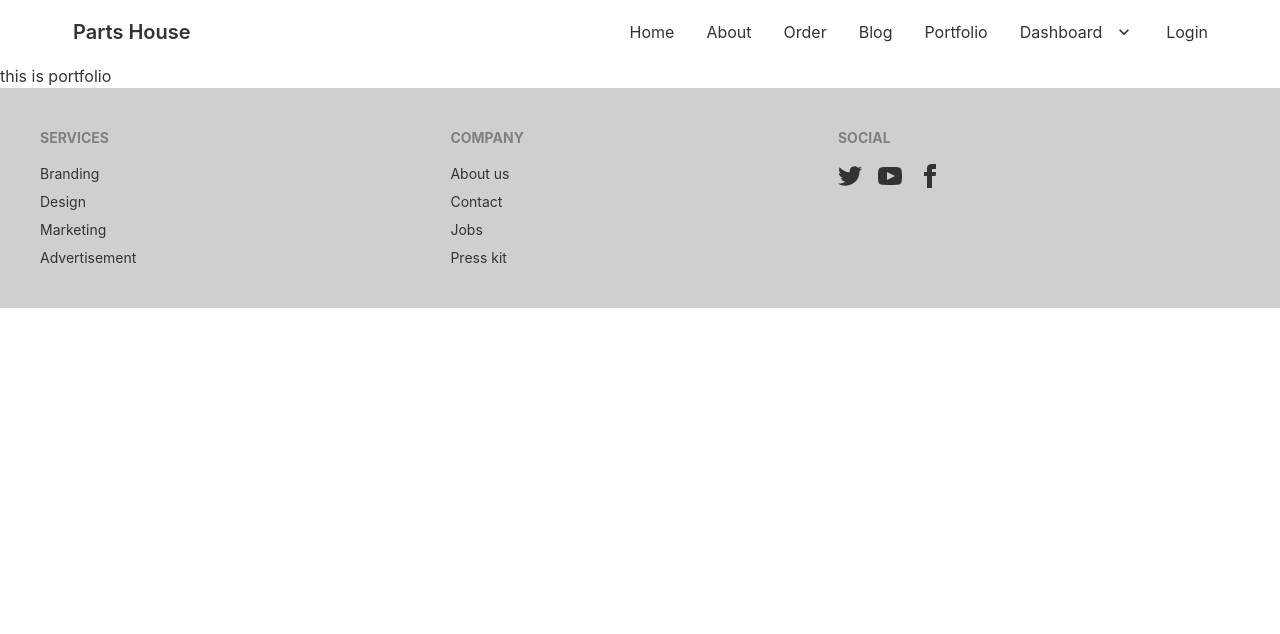
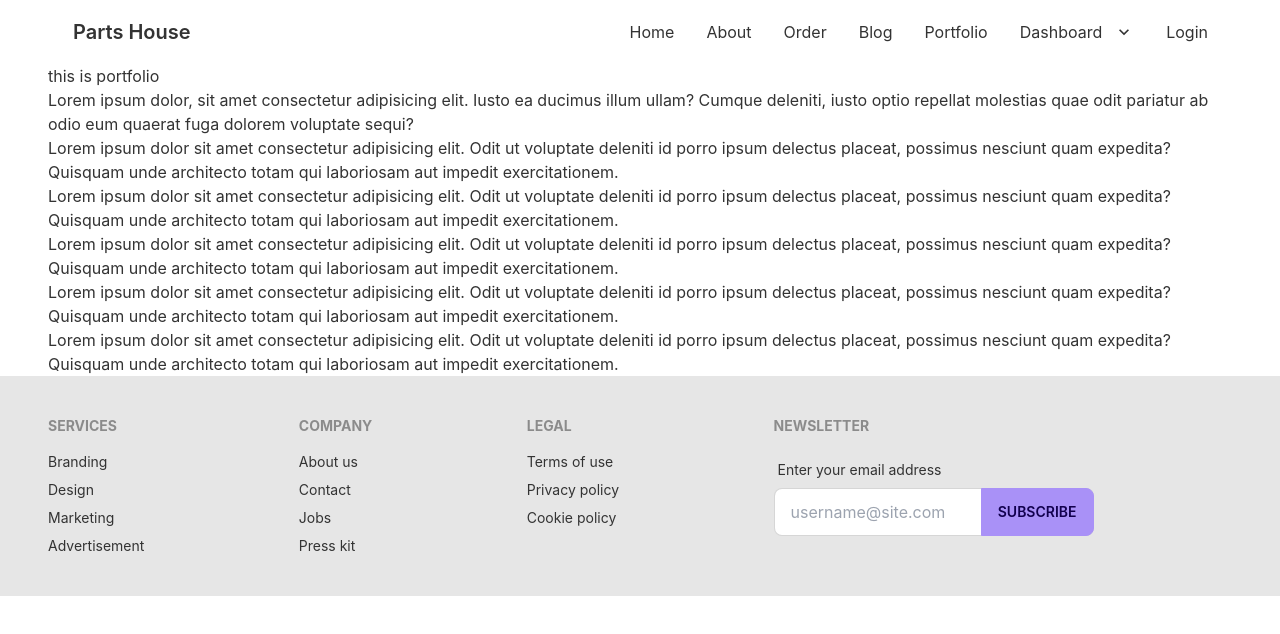
Before and after one commit to Showshad-UIA/Product-Manufecture-App, a React (Create React App) app: page /portfolio in a window 1280 px wide. Shown: the top 634 px of the page. Built offline with nearby package versions, Linux system fonts and the light colour scheme.

Commit message:
review section  added

```diff
--- a/package.json
+++ b/package.json
@@ -10,6 +10,7 @@
     "daisyui": "^2.15.0",
     "date-fns": "^2.28.0",
     "firebase": "^9.8.1",
+    "mdb-react-ui-kit": "^3.0.0",
     "react": "^18.1.0",
     "react-bootstrap": "^2.4.0",
     "react-day-picker": "^8.0.5",
--- a/src/App.js
+++ b/src/App.js
@@ -9,7 +9,7 @@ import Dashboard from "./Pages/Dashboard/Dashboard";
 import Blog from "./Pages/Blog/Blog";
 import Portfolio from "./Pages/Portfolio/Portfolio";
 import Order from "./Pages/Order/Order";
-import Footer from "./Footer/Footer";
+import Footer from "./Pages/Shared/Footer/Footer";
 
 function App() {
 	return (
--- a/src/Footer/Footer.js
+++ /dev/null
@@ -1,62 +0,0 @@
-import React from "react";
-
-const Footer = () => {
-	return (
-		<footer class="footer p-10 bg-base-300 text-base-content">
-			<div>
-				<span class="footer-title">Services</span>
-				<a class="link link-hover">Branding</a>
-				<a class="link link-hover">Design</a>
-				<a class="link link-hover">Marketing</a>
-				<a class="link link-hover">Advertisement</a>
-			</div>
-			<div>
-				<span class="footer-title">Company</span>
-				<a class="link link-hover">About us</a>
-				<a class="link link-hover">Contact</a>
-				<a class="link link-hover">Jobs</a>
-				<a class="link link-hover">Press kit</a>
-			</div>
-			<div>
-				<span class="footer-title">Social</span>
-				<div class="grid grid-flow-col gap-4">
-					<a>
-						<svg
-							xmlns="http://www.w3.org/2000/svg"
-							width="24"
-							height="24"
-							viewBox="0 0 24 24"
-							class="fill-current"
-						>
-							<path d="M24 4.557c-.883.392-1.832.656-2.828.775 1.017-.609 1.798-1.574 2.165-2.724-.951.564-2.005.974-3.127 1.195-.897-.957-2.178-1.555-3.594-1.555-3.179 0-5.515 2.966-4.797 6.045-4.091-.205-7.719-2.165-10.148-5.144-1.29 2.213-.669 5.108 1.523 6.574-.806-.026-1.566-.247-2.229-.616-.054 2.281 1.581 4.415 3.949 4.89-.693.188-1.452.232-2.224.084.626 1.956 2.444 3.379 4.6 3.419-2.07 1.623-4.678 2.348-7.29 2.04 2.179 1.397 4.768 2.212 7.548 2.212 9.142 0 14.307-7.721 13.995-14.646.962-.695 1.797-1.562 2.457-2.549z"></path>
-						</svg>
-					</a>
-					<a>
-						<svg
-							xmlns="http://www.w3.org/2000/svg"
-							width="24"
-							height="24"
-							viewBox="0 0 24 24"
-							class="fill-current"
-						>
-							<path d="M19.615 3.184c-3.604-.246-11.631-.245-15.23 0-3.897.266-4.356 2.62-4.385 8.816.029 6.185.484 8.549 4.385 8.816 3.6.245 11.626.246 15.23 0 3.897-.266 4.356-2.62 4.385-8.816-.029-6.185-.484-8.549-4.385-8.816zm-10.615 12.816v-8l8 3.993-8 4.007z"></path>
-						</svg>
-					</a>
-					<a>
-						<svg
-							xmlns="http://www.w3.org/2000/svg"
-							width="24"
-							height="24"
-							viewBox="0 0 24 24"
-							class="fill-current"
-						>
-							<path d="M9 8h-3v4h3v12h5v-12h3.642l.358-4h-4v-1.667c0-.955.192-1.333 1.115-1.333h2.885v-5h-3.808c-3.596 0-5.192 1.583-5.192 4.615v3.385z"></path>
-						</svg>
-					</a>
-				</div>
-			</div>
-		</footer>
-	);
-};
-
-export default Footer;
--- a/src/Pages/Home/Home.js
+++ b/src/Pages/Home/Home.js
@@ -1,15 +1,16 @@
 import React from "react";
-import Footer from "../../Footer/Footer";
+
 import Products from "../Products/Products";
+import Reviews from "../Reviews/Reviews";
 
 import Banner from "./Banner";
 
 const Home = () => {
 	return (
-		<div>
+		<div className="px-12">
 			<Banner></Banner>
 			<Products></Products>
-			<Footer></Footer>
+			<Reviews></Reviews>
 		</div>
 	);
 };
--- a/src/Pages/Portfolio/Portfolio.js
+++ b/src/Pages/Portfolio/Portfolio.js
@@ -2,8 +2,41 @@ import React from "react";
 
 const Portfolio = () => {
 	return (
-		<div>
+		<div className="container px-12">
 			<h1>this is portfolio</h1>
+			Lorem ipsum dolor, sit amet consectetur adipisicing elit. Iusto ea ducimus
+			illum ullam? Cumque deleniti, iusto optio repellat molestias quae odit
+			pariatur ab odio eum quaerat fuga dolorem voluptate sequi?
+			<div>
+				Lorem ipsum dolor sit amet consectetur adipisicing elit. Odit ut
+				voluptate deleniti id porro ipsum delectus placeat, possimus nesciunt
+				quam expedita? Quisquam unde architecto totam qui laboriosam aut impedit
+				exercitationem.
+			</div>
+			<div>
+				Lorem ipsum dolor sit amet consectetur adipisicing elit. Odit ut
+				voluptate deleniti id porro ipsum delectus placeat, possimus nesciunt
+				quam expedita? Quisquam unde architecto totam qui laboriosam aut impedit
+				exercitationem.
+			</div>
+			<div>
+				Lorem ipsum dolor sit amet consectetur adipisicing elit. Odit ut
+				voluptate deleniti id porro ipsum delectus placeat, possimus nesciunt
+				quam expedita? Quisquam unde architecto totam qui laboriosam aut impedit
+				exercitationem.
+			</div>
+			<div>
+				Lorem ipsum dolor sit amet consectetur adipisicing elit. Odit ut
+				voluptate deleniti id porro ipsum delectus placeat, possimus nesciunt
+				quam expedita? Quisquam unde architecto totam qui laboriosam aut impedit
+				exercitationem.
+			</div>
+			<div>
+				Lorem ipsum dolor sit amet consectetur adipisicing elit. Odit ut
+				voluptate deleniti id porro ipsum delectus placeat, possimus nesciunt
+				quam expedita? Quisquam unde architecto totam qui laboriosam aut impedit
+				exercitationem.
+			</div>
 		</div>
 	);
 };
--- a/src/Pages/Product/Product.js
+++ b/src/Pages/Product/Product.js
@@ -17,18 +17,33 @@ const Product = (props) => {
 		navigate(path);
 	};
 	return (
-		<div className="product px-12">
-			<img className="justify-content-center" src={img} alt="" />
+		// <div className="product px-12">
+		// 	<img className="justify-content-center" src={img} alt="" />
 
+		// 	<h2>Name:{name}</h2>
+		// 	<h5>Price:{price}</h5>
+		// 	<h5>Minimum_order_quantity:{minimum_order_quantity}</h5>
+		// 	<h5>Available_order_quantity:{available_quantity}</h5>
+		// 	<p>Description:{description}</p>
+
+		// 	<button className="btn btn-primary text-white" onClick={itemDetails}>
+		// 		Buy Now
+		// 	</button>
+		// </div>
+		<div class="card  bg-base-100 shadow-xl">
+			<figure class="px-10 pt-10">
+				<img src={img} alt="Shoes" class="rounded-xl" />
+			</figure>
+			<div class="card-body items-center text-center">
 				<h2>Name:{name}</h2>
 				<h5>Price:{price}</h5>
 				<h5>Minimum_order_quantity:{minimum_order_quantity}</h5>
 				<h5>Available_order_quantity:{available_quantity}</h5>
 				<p>Description:{description}</p>
-
 				<button className="btn btn-primary text-white" onClick={itemDetails}>
 					Buy Now
 				</button>
+			</div>
 		</div>
 	);
 };
--- a/src/Pages/Products/Products.js
+++ b/src/Pages/Products/Products.js
@@ -8,12 +8,13 @@ const Products = () => {
 		fetch("http://localhost:5000/tools")
 			.then((res) => res.json())
 			.then((data) => setProducts(data));
-		console.log("data");
 	}, []);
 	return (
-		<div>
-			<h2 className="text-center mt-5 my-5 font-bold">Feature Product</h2>
-			<div className="product-container mx-12">
+		<div className="my-28">
+			<div className="text-center">
+				<h2 className="text-primary text-4xl mb-5">On Stock Tools </h2>
+			</div>
+			<div className=" grid sm:grid-cols-1 md:grid-cols-2 lg:grid-cols-3 gap-5 px-12">
 				{products.map((product) => (
 					<Product key={product.id} product={product}></Product>
 				))}
--- /dev/null
+++ b/src/Pages/Review/Review.js
@@ -0,0 +1,23 @@
+import React from "react";
+
+const Review = ({ review }) => {
+	return (
+		<div class="card lg:max-w-lg  mb-5  bg-base-100 shadow-xl">
+			<div class="card-body flex">
+				<div className="flex items-center">
+					<div class="avatar ">
+						<div class="w-24 rounded-full ring ring-primary ring-offset-base-100 mr-5">
+							<img src={review.img} alt="reviewer" />
+						</div>
+					</div>
+					<div>
+						<h3 className="text-xl">{review.name}</h3>
+						<h3 className="text-xl">Ratings:{review.ratings}</h3>
+					</div>
+				</div>
+			</div>
+		</div>
+	);
+};
+
+export default Review;
--- /dev/null
+++ b/src/Pages/Reviews/Reviews.js
@@ -0,0 +1,37 @@
+import React from "react";
+import img1 from "../../Asset/review 1.png";
+import img2 from "../../Asset/review 1.png";
+import img3 from "../../Asset/review 1.png";
+import Review from "../Review/Review";
+
+const Reviews = () => {
+	const reviews = [
+		{
+			_id: 1,
+			name: "Robert",
+			rating: "good",
+			img: img2,
+		},
+		{
+			_id: 2,
+			name: "Robert",
+			rating: "good",
+			img: img3,
+		},
+		{
+			_id: 3,
+			name: "Robert",
+			rating: "good",
+			img: img3,
+		},
+	];
+	return (
+		<div className="grid grid-cols-1 md:grid-cols-2 lg:grid-cols-3 gap-5">
+			{reviews.map((review) => (
+				<Review key={review._id} review={review}></Review>
+			))}
+		</div>
+	);
+};
+
+export default Reviews;
--- /dev/null
+++ b/src/Pages/Shared/Footer/Footer.js
@@ -0,0 +1,50 @@
+import React from "react";
+import { Link } from "react-router-dom";
+
+// import { MDBFooter, MDBContainer, MDBCol, MDBRow } from "mdb-react-ui-kit";
+const Footer = () => {
+	return (
+		<footer class="footer p-10 px-12 bg-base-200 text-base-content">
+			<div>
+				<span class="footer-title">Services</span>
+				<a class="link link-hover">Branding</a>
+				<a class="link link-hover">Design</a>
+				<a class="link link-hover">Marketing</a>
+				<a class="link link-hover">Advertisement</a>
+			</div>
+			<div>
+				<span class="footer-title">Company</span>
+				<a class="link link-hover">About us</a>
+				<a class="link link-hover">Contact</a>
+				<a class="link link-hover">Jobs</a>
+				<a class="link link-hover">Press kit</a>
+			</div>
+			<div>
+				<span class="footer-title">Legal</span>
+				<a class="link link-hover">Terms of use</a>
+				<a class="link link-hover">Privacy policy</a>
+				<a class="link link-hover">Cookie policy</a>
+			</div>
+			<div>
+				<span class="footer-title">Newsletter</span>
+				<div class="form-control w-80">
+					<label class="label">
+						<span class="label-text">Enter your email address</span>
+					</label>
+					<div class="relative">
+						<input
+							type="text"
+							placeholder="username@site.com"
+							class="input input-bordered w-full pr-16"
+						/>
+						<button class="btn btn-primary absolute top-0 right-0 rounded-l-none">
+							Subscribe
+						</button>
+					</div>
+				</div>
+			</div>
+		</footer>
+	);
+};
+
+export default Footer;
--- a/src/firebase.init.js
+++ b/src/firebase.init.js
@@ -1,5 +1,5 @@
 import { initializeApp } from "firebase/app";
-import { getAuth, signInWithEmailAndPassword, signOut } from "firebase/auth";
+import { getAuth } from "firebase/auth";
 // Your web app's Firebase configuration
 const firebaseConfig = {
 	apiKey: process.env.REACT_APP_API_KEY,
```
Also changed, not shown: src/Pages/Login/Login.js (+15 -93 lines), src/Asset/review 1.png (added), 1 other file (tests, documents, lock files or other folders). Lines whose indentation alone changed are shown as unchanged.
